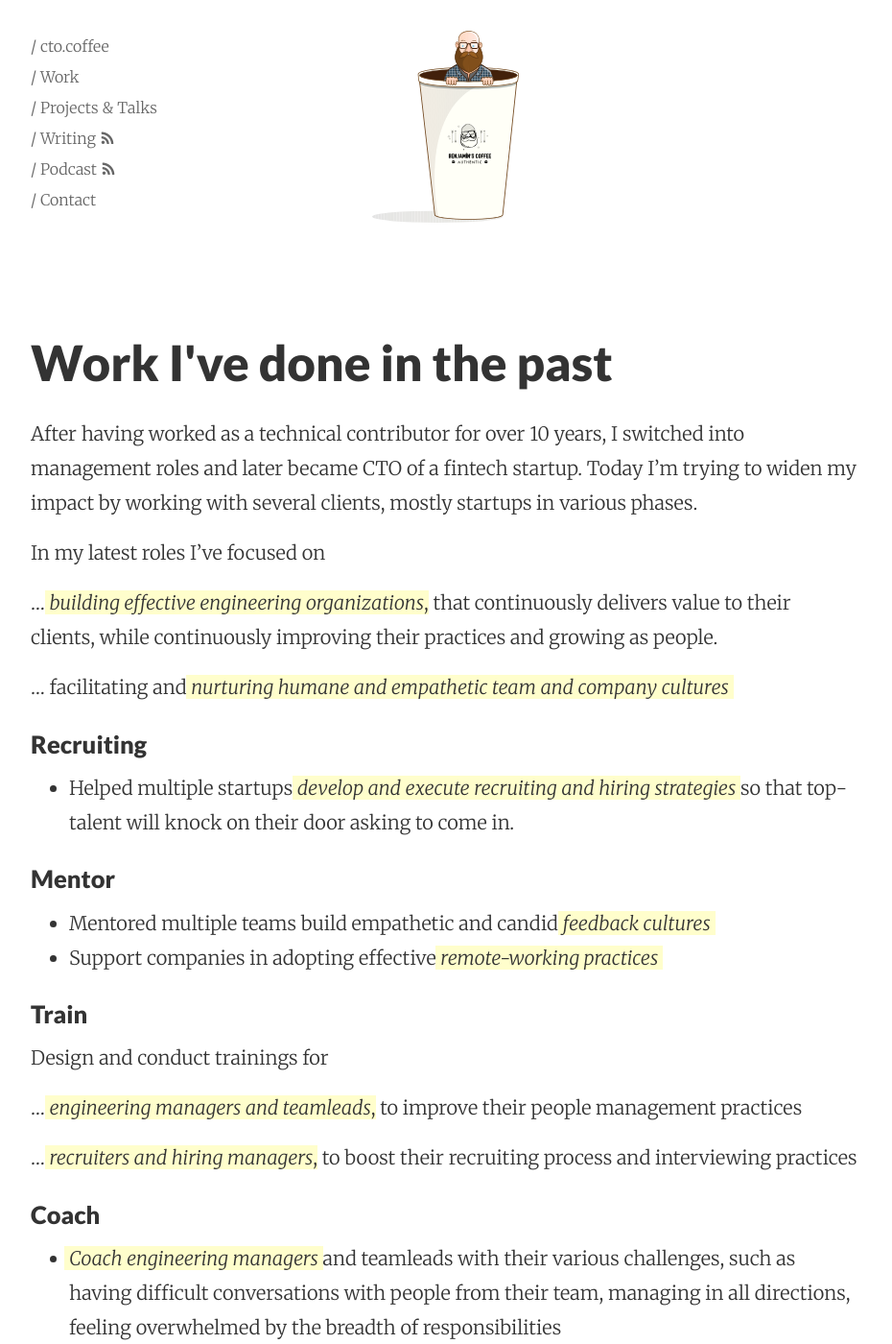
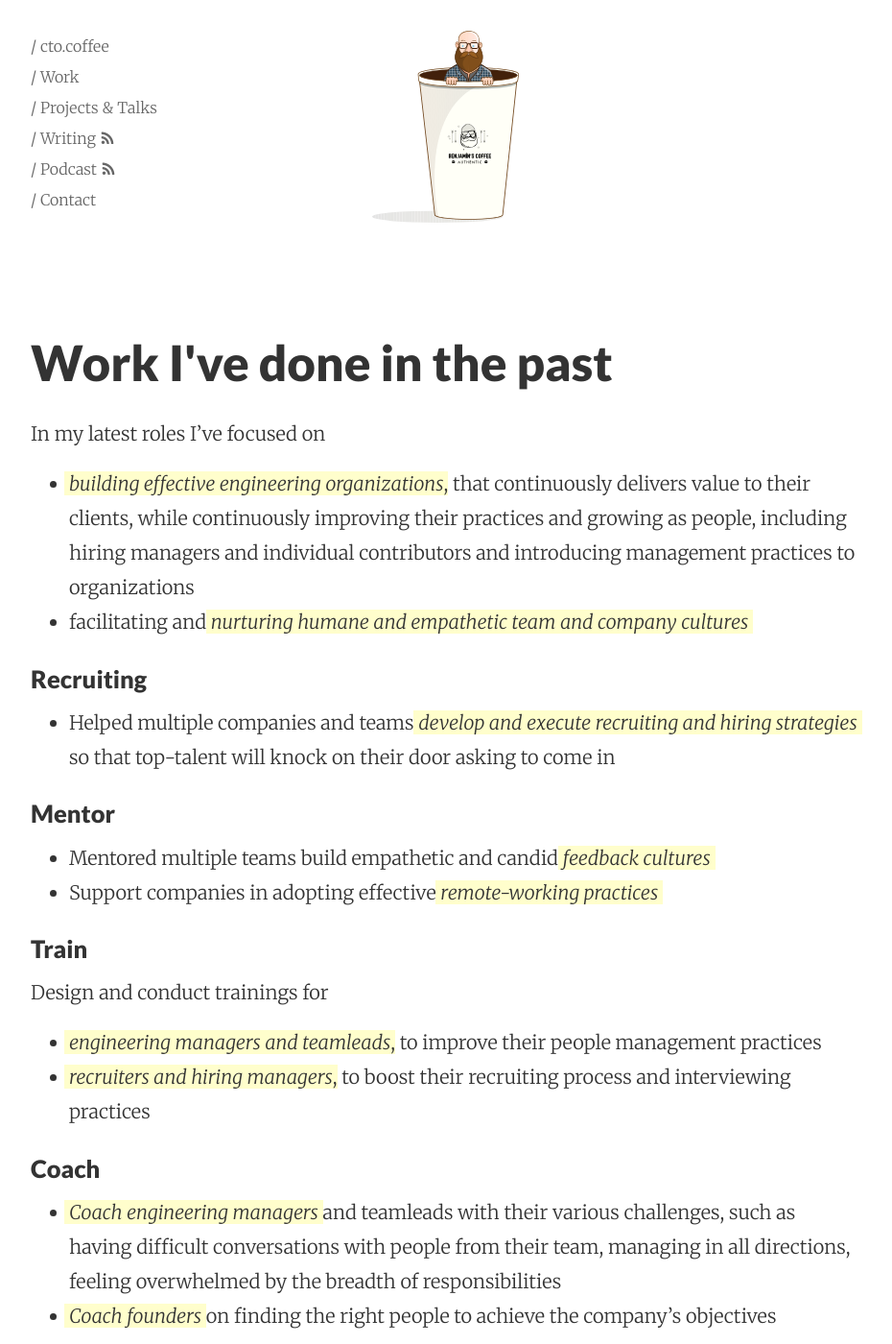
Before and after one commit to benjmin-r/cto.coffee, a Jekyll site: the page built from work/past-work.md, in a window 1280 px wide and 1400 px high. Shown: the whole window at 96% size, without its empty margins (176-1106 px from the left). Built offline with Jekyll 4.4.1, drawn with Linux system fonts in a browser that asks for light colours; nearby versions of some CDN libraries.

```diff
--- a/work/past-work.md
+++ b/work/past-work.md
@@ -9,18 +9,15 @@ permalink: /work/past-work
 em { background-color: #fffd9175; box-shadow: 0.25em 0 0 #fffd9175,-0.25em 0 0 #fffd9175; }
 </style>
 
-After having worked as a technical contributor for over 10 years, I switched into management roles and later became CTO of a fintech startup. Today I'm trying to widen my impact by working with several clients, mostly startups in various phases.
-
 In my latest roles I've focused on
 
-... *building effective engineering organizations*, that continuously delivers value to their clients, while continuously improving their practices and growing as people.
-
-... facilitating and *nurturing humane and empathetic team and company cultures*
+- *building effective engineering organizations*, that continuously delivers value to their clients, while continuously improving their practices and growing as people, including hiring managers and individual contributors and introducing management practices to organizations
+- facilitating and *nurturing humane and empathetic team and company cultures*
 
 
 #### Recruiting
 
-- Helped multiple startups *develop and execute recruiting and hiring strategies* so that top-talent will knock on their door asking to come in.
+- Helped multiple companies and teams *develop and execute recruiting and hiring strategies* so that top-talent will knock on their door asking to come in
 
 
 #### Mentor
@@ -32,9 +29,8 @@ In my latest roles I've focused on
 
 Design and conduct trainings for
 
-... *engineering managers and teamleads*, to improve their people management practices
-
-... *recruiters and hiring managers*, to boost their recruiting process and interviewing practices
+- *engineering managers and teamleads*, to improve their people management practices
+- *recruiters and hiring managers*, to boost their recruiting process and interviewing practices
 
 
 #### Coach
```
Also changed, not shown: work/about.md (+2 -1 lines), work/index.md (+2 -4 lines), static/img/benjamin-large.jpg, static/img/benjamin.jpg.
